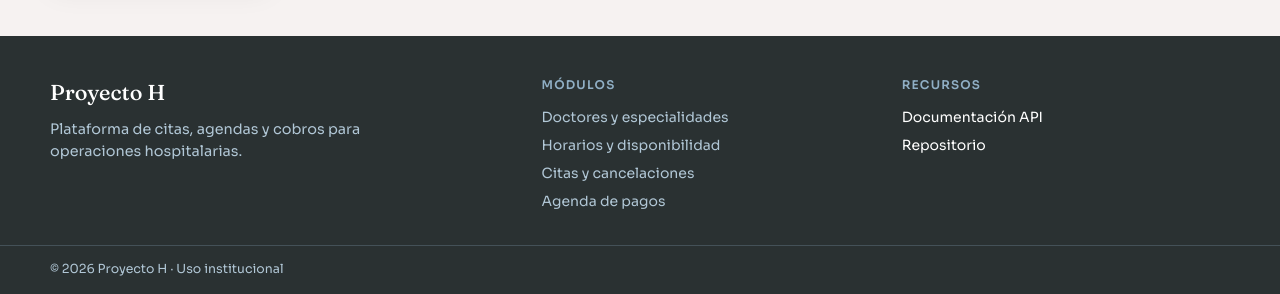
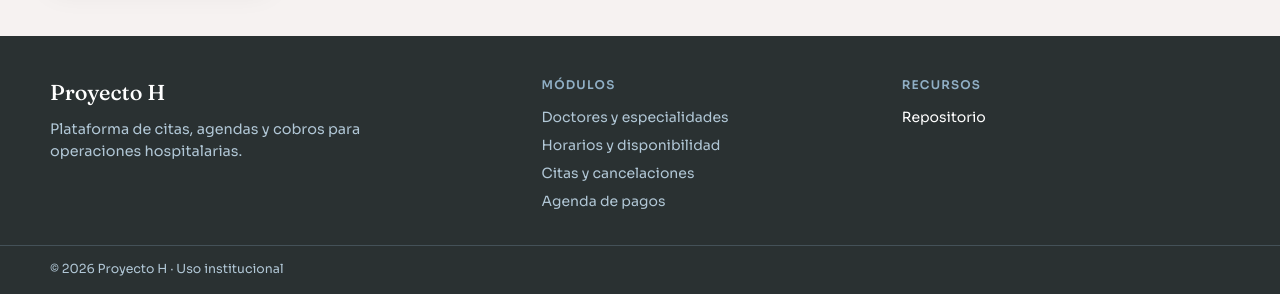
Before and after one commit to emilianogenisrod-ux/Proyecto-H, a FastAPI app: page /app/admin in a window 1280 px wide. Shown: the part 940-1234 px from the top of the page. Run offline with FastAPI, Linux system fonts and the light colour scheme; the visitor is signed in with stand-in values (Sample User, id 1); data comes from the database, SQL or seed files in the repository.

Commit message:
Show the live site link and remove the in-app documentation pages.
The professor can open the published app from the README; the PDF and docs menu no longer appear on the site.

```diff
--- a/app/main.py
+++ b/app/main.py
@@ -7,7 +7,6 @@ from fastapi.staticfiles import StaticFiles
 from fastapi.templating import Jinja2Templates
 from starlette.middleware.sessions import SessionMiddleware
 
-from app.docs_content import API_ENDPOINTS, TABLES_DOC, get_create_table_sql
 from app.auth import (
     authenticate,
     ensure_role_entities,
@@ -39,7 +38,13 @@ async def lifespan(_app: FastAPI):
     yield
 
 
-app = FastAPI(title=settings.APP_TITLE, lifespan=lifespan)
+app = FastAPI(
+    title=settings.APP_TITLE,
+    lifespan=lifespan,
+    docs_url=None,
+    redoc_url=None,
+    openapi_url=None,
+)
 app.add_middleware(SessionMiddleware, secret_key=settings.SESSION_SECRET, same_site="lax")
 
 app.mount("/static", StaticFiles(directory=BASE_DIR / "static"), name="static")
@@ -159,25 +164,6 @@ async def app_home(request: Request):
     return RedirectResponse(url=home_for_user(user), status_code=303)
 
 
-@app.get("/documentacion", response_class=HTMLResponse)
-async def documentation_page(request: Request):
-    user = get_session_user(request)
-    if not user:
-        return RedirectResponse(url="/login", status_code=303)
-    return templates.TemplateResponse(
-        request,
-        "documentation.html",
-        {
-            "title": "Documentación del sistema · Proyecto H",
-            "user": user,
-            "home_url": home_for_user(user),
-            "tables": TABLES_DOC,
-            "ddl": get_create_table_sql(),
-            "endpoints": API_ENDPOINTS,
-        },
-    )
-
-
 @app.get("/app/admin", response_class=HTMLResponse)
 async def app_admin(request: Request):
     result = require_roles(request, ROLE_ADMIN)
--- a/app/templates/index.html
+++ b/app/templates/index.html
@@ -307,7 +307,6 @@
       <div>
         <p class="site-footer__heading">Recursos</p>
         <ul>
-          <li><a href="/docs" target="_blank" rel="noopener">Documentación API</a></li>
           <li><a href="https://github.com/emilianogenisrod-ux/Proyecto-H" target="_blank" rel="noopener">Repositorio</a></li>
         </ul>
       </div>
--- a/app/templates/partials/profile_menu.html
+++ b/app/templates/partials/profile_menu.html
@@ -36,22 +36,10 @@
         </button>
       </li>
       <li role="none">
-        <a class="profile-dropdown__item" role="menuitem" href="/documentacion">
-          Documentación
-        </a>
-      </li>
-      <li role="none">
         <a class="profile-dropdown__item" role="menuitem" href="{{ user.home if user and user.home else '/app' }}">
           Ir a mi panel
         </a>
       </li>
-      {% if user and user.role == 'admin' %}
-      <li role="none">
-        <a class="profile-dropdown__item" role="menuitem" href="/docs" target="_blank" rel="noopener">
-          API Docs (Swagger)
-        </a>
-      </li>
-      {% endif %}
       <li role="none" class="profile-dropdown__divider"></li>
       <li role="none">
         <a class="profile-dropdown__item profile-dropdown__item--danger" role="menuitem" href="/logout">
--- a/app/templates/roles/admin.html
+++ b/app/templates/roles/admin.html
@@ -363,7 +363,6 @@
       <div>
         <p class="site-footer__heading">Recursos</p>
         <ul>
-          <li><a href="/docs" target="_blank" rel="noopener">Documentación API</a></li>
           <li><a href="https://github.com/emilianogenisrod-ux/Proyecto-H" target="_blank" rel="noopener">Repositorio</a></li>
         </ul>
       </div>
```
Also changed, not shown: SECURITY.md (+4 -3 lines), README.md.
